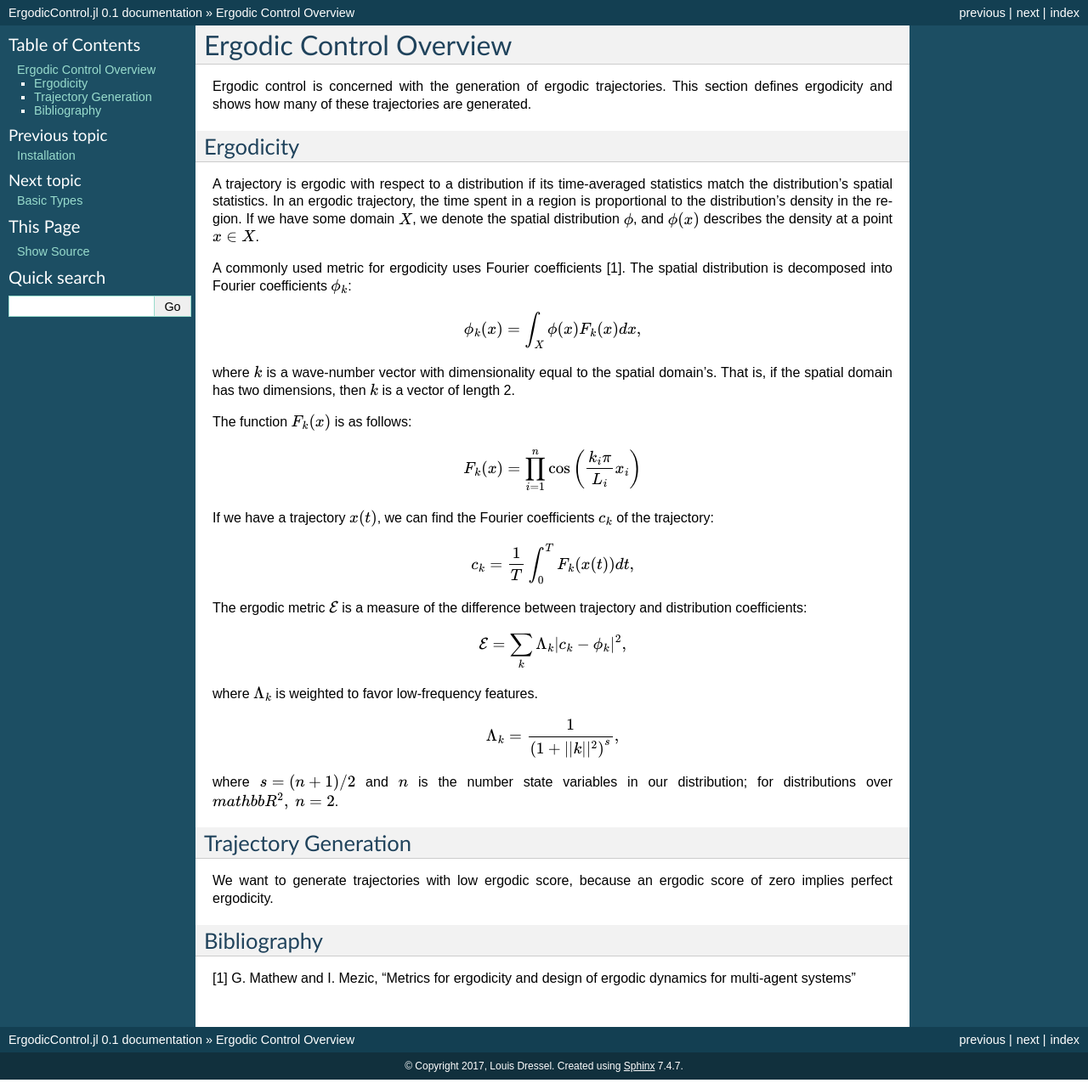
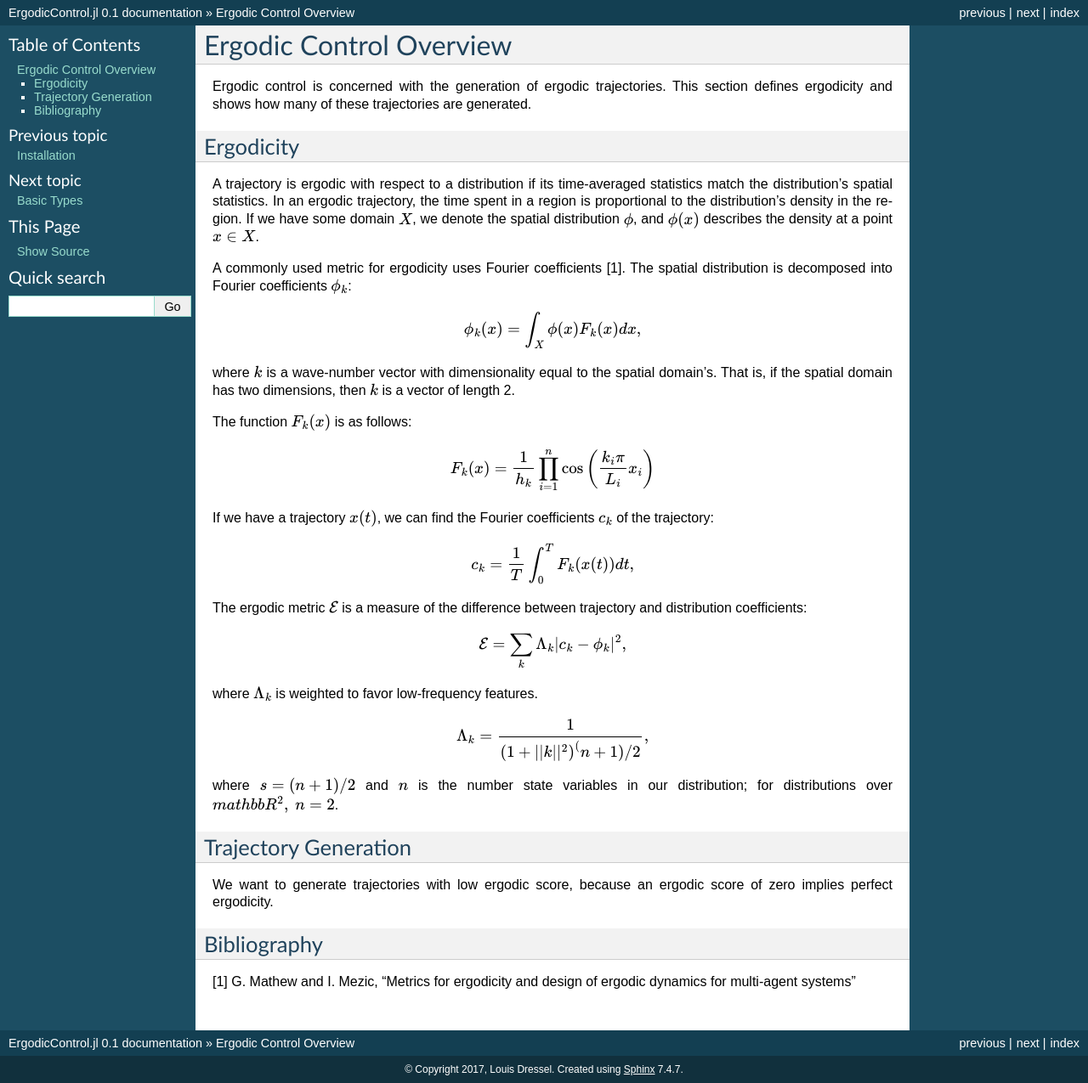
Before and after one commit to dressel/ErgodicControl.jl, a Sphinx documentation site: the page built from docs/ergodic_control.rst, in a window 1280 px wide. Shown: the whole page at 85% size. Built offline with Sphinx 7.4.7, drawn with Linux system fonts in a browser that asks for light colours.

Commit message:
minor doc change

```diff
--- a/docs/ergodic_control.rst
+++ b/docs/ergodic_control.rst
@@ -20,7 +20,7 @@ That is, if the spatial domain has two dimensions, then :math:`k` is a vector of
 
 The function :math:`F_k(x)` is as follows:
 
-.. math:: F_k(x) = \prod_{i=1}^n \cos \left(\frac{k_i\pi}{L_i} x_i\right)
+.. math:: F_k(x) = \frac{1}{h_k}\prod_{i=1}^n \cos \left(\frac{k_i\pi}{L_i} x_i\right)
 
 If we have a trajectory :math:`x(t)`, we can find the Fourier coefficients :math:`c_k` of the trajectory:
 
@@ -32,7 +32,7 @@ The ergodic metric :math:`\mathcal{E}` is a measure of the difference between tr
 
 where :math:`\Lambda_k` is weighted to favor low-frequency features.
 
-.. math:: \Lambda_k = \frac{1}{\left(1 + ||k||^2\right)^s},
+.. math:: \Lambda_k = \frac{1}{\left(1 + ||k||^2\right)^(n+1)/2},
 
 where :math:`s = (n+1)/2` and :math:`n` is the number state variables in our distribution; for distributions over :math:`mathbb{R}^2,\ n = 2`.
 
```
